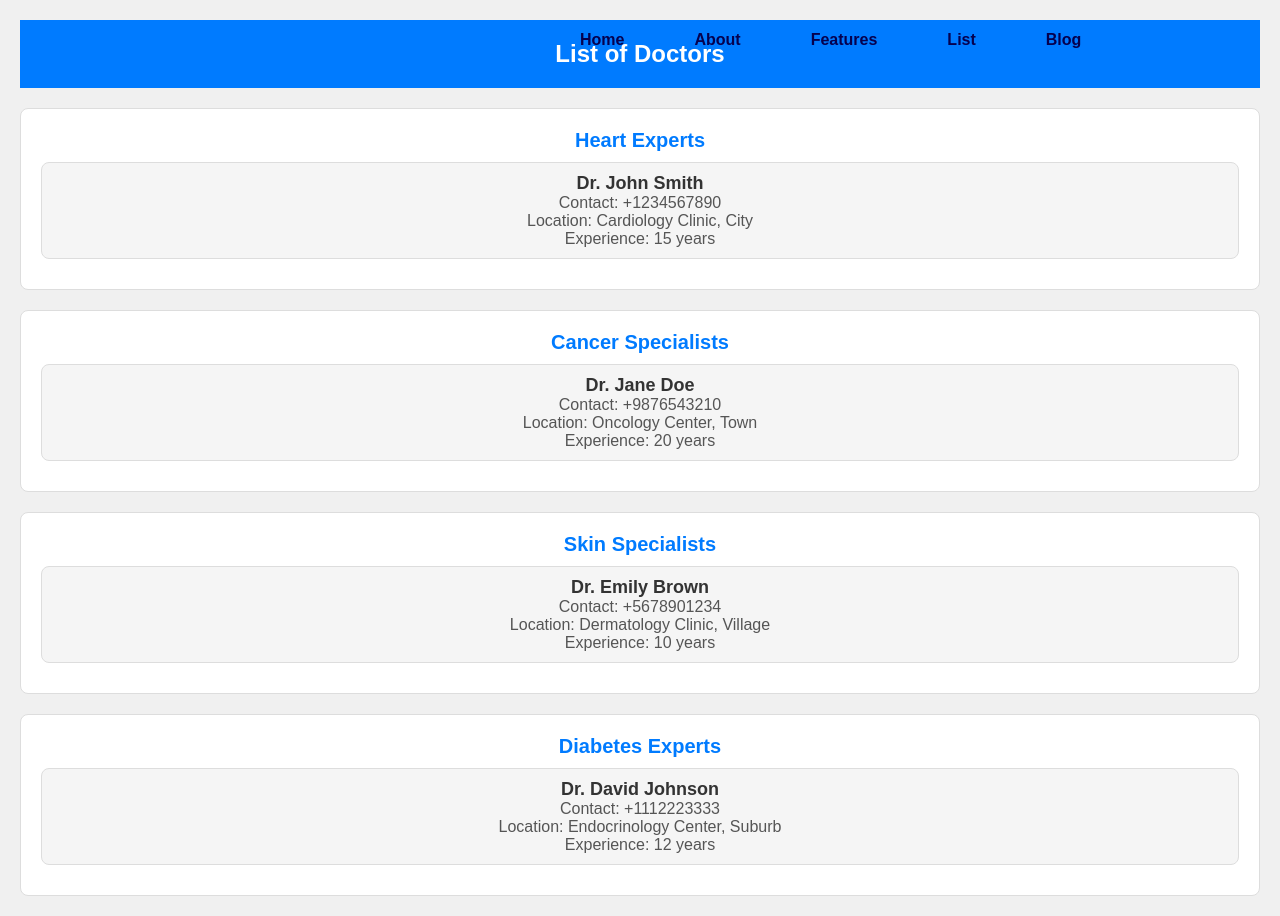
After one commit to AnantJainn/Health-Disease-MLSA-PROJECT, a Flask app: page /list in a window 1280 px wide. The commit adds this page. Run offline with Flask 3, Linux system fonts and the light colour scheme; parts of the project's set-up code (start-up, migrations or seed data) failed here and were passed over.

Commit message:
list of doctors added

```diff
--- a/All_Prediction/app.py
+++ b/All_Prediction/app.py
@@ -57,6 +57,11 @@ def blog():
 @app.route("/create")
 def create():
     return render_template("create_blogpost.html")
+
+
+@app.route("/list")
+def list():
+    return render_template("list.html")
 
 
 @app.route("/predict", methods=["POST"])
--- /dev/null
+++ b/All_Prediction/static/styling/list.css
@@ -0,0 +1,60 @@
+/* Reset some default styles */
+body,
+h1,
+h2,
+h3,
+p {
+  margin: 0;
+  padding: 0;
+}
+
+body {
+  font-family: Arial, sans-serif;
+  background-color: #f0f0f0;
+  text-align: center;
+}
+
+header {
+  background-color: #007bff;
+  color: white;
+  padding: 20px 0;
+}
+
+h1 {
+  font-size: 24px;
+}
+
+main {
+  margin: 20px;
+}
+
+.doctor-category {
+  background-color: white;
+  border: 1px solid #ddd;
+  border-radius: 8px;
+  padding: 20px;
+  margin: 20px 0;
+}
+
+h2 {
+  font-size: 20px;
+  color: #007bff;
+}
+
+.doctor-card {
+  background-color: #f5f5f5;
+  border: 1px solid #ddd;
+  border-radius: 8px;
+  padding: 10px;
+  margin: 10px 0;
+}
+
+h3 {
+  font-size: 18px;
+  color: #333;
+}
+
+p {
+  font-size: 16px;
+  color: #555;
+}
--- /dev/null
+++ b/All_Prediction/templates/list.html
@@ -0,0 +1,62 @@
+<!DOCTYPE html>
+<html lang="en">
+  <head>
+    <meta charset="UTF-8" />
+    <meta name="viewport" content="width=device-width, initial-scale=1.0" />
+    <title>List of Doctors</title>
+    <link rel="stylesheet" href="static/styling/list.css" />
+    <link rel="stylesheet" href="static/styling/navbar.css" />
+  </head>
+  <body>
+    {% include 'navbar.html' %}
+
+    <main>
+      <header>
+        <h1>List of Doctors</h1>
+      </header>
+      <section class="doctor-category" id="heart-experts">
+        <h2>Heart Experts</h2>
+        <div class="doctor-card">
+          <h3>Dr. John Smith</h3>
+          <p>Contact: +1234567890</p>
+          <p>Location: Cardiology Clinic, City</p>
+          <p>Experience: 15 years</p>
+        </div>
+        <!-- Add more heart experts here -->
+      </section>
+
+      <section class="doctor-category" id="cancer-specialists">
+        <h2>Cancer Specialists</h2>
+        <div class="doctor-card">
+          <h3>Dr. Jane Doe</h3>
+          <p>Contact: +9876543210</p>
+          <p>Location: Oncology Center, Town</p>
+          <p>Experience: 20 years</p>
+        </div>
+        <!-- Add more cancer specialists here -->
+      </section>
+
+      <section class="doctor-category" id="skin-specialists">
+        <h2>Skin Specialists</h2>
+        <div class="doctor-card">
+          <h3>Dr. Emily Brown</h3>
+          <p>Contact: +5678901234</p>
+          <p>Location: Dermatology Clinic, Village</p>
+          <p>Experience: 10 years</p>
+        </div>
+        <!-- Add more skin specialists here -->
+      </section>
+
+      <section class="doctor-category" id="diabetes-experts">
+        <h2>Diabetes Experts</h2>
+        <div class="doctor-card">
+          <h3>Dr. David Johnson</h3>
+          <p>Contact: +1112223333</p>
+          <p>Location: Endocrinology Center, Suburb</p>
+          <p>Experience: 12 years</p>
+        </div>
+        <!-- Add more diabetes experts here -->
+      </section>
+    </main>
+  </body>
+</html>
--- a/All_Prediction/templates/navbar.html
+++ b/All_Prediction/templates/navbar.html
@@ -21,6 +21,7 @@
             <a href="{{ url_for('lungs') }}">Lung Cancer Status Prediction</a>
           </div>
         </li>
+        <li class="navitem1"><a href="{{ url_for('list') }}">List</a></li>
         <li class="navitem1"><a href="{{ url_for('blog') }}">Blog</a></li>
       </ul>
       <div class="menu">
```
Also changed, not shown: All_Prediction/main.py (+107 -44 lines).
